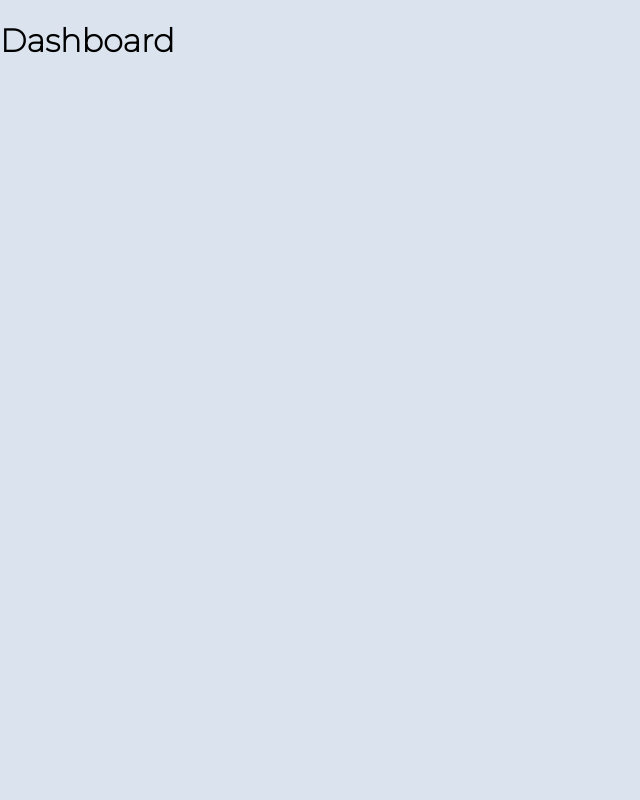
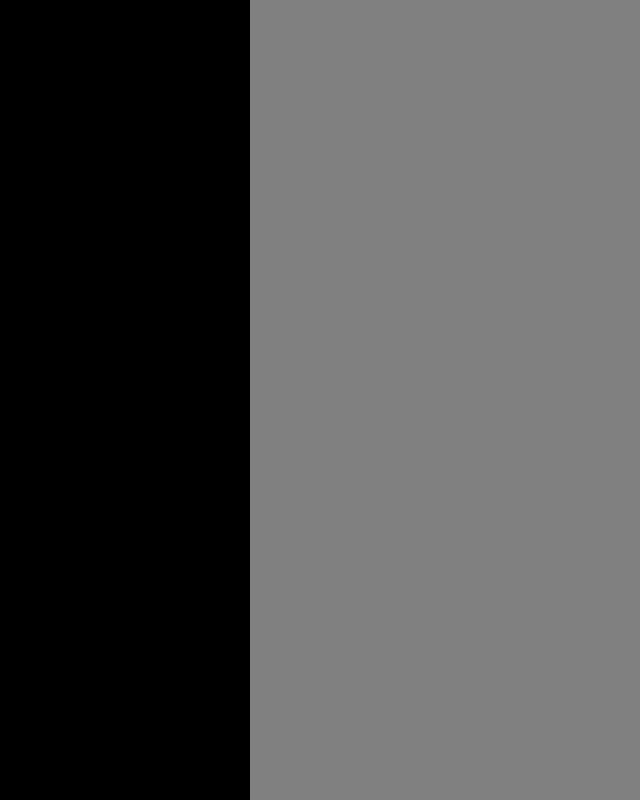
Before and after one commit to Khongchai/WordMem, a React (Create React App) app in the folder ui/: page /dashboard in a window 1280 px wide. Shown: the whole page, without its empty margins (0-640 px from the left). Built offline with nearby package versions, Linux system fonts and the light colour scheme; sample sign-in values are in the browser's storage.

Commit message:
added private and public route

```diff
--- a/ui/src/App.css
+++ b/ui/src/App.css
@@ -1,8 +1,11 @@
 @import url('https://fonts.googleapis.com/css2?family=Montserrat:wght@200&display=swap');
+:root{
+  --primary-color: #DBE4EE;
+}
 
 body
 {
-  background-color: #DBE4EE;
+  background-color: var(--primary-color);
   font-family: 'Montserrat', sans-serif;
 }
 #loginContainer
--- a/ui/src/App.js
+++ b/ui/src/App.js
@@ -4,7 +4,8 @@ import Register from './Authentication/register';
 import Login from './Authentication/login';
 import {BrowserRouter as Router, Route, Switch, Redirect} from "react-router-dom";
 import Dashboard from './dashboard/dashboard';
-import {authState} from './Authentication/AuthState';
+import PrivateRoute from './Authentication/PrivateRoute';
+import PublicRoute from './Authentication/PublicRoute';
 
 class App extends React.Component
 {
@@ -15,15 +16,9 @@ class App extends React.Component
     return (
       <Router>
         <Switch>
-          <Route exact path = "/">
-            {() => isUserAlreadyAuthenticated(<Register/>)}
-            </Route>
-          <Route exact path = "/login">
-            {() => isUserAlreadyAuthenticated(<Login/>)}
-          </Route>
-          <Route exact path = "/dashboard">
-            {authState.isAuthenticated? <Dashboard/>:<Register/>}
-          </Route>
+          <PublicRoute component={Register} restricted={true} exact path="/" />
+          <PublicRoute component={Login} restricted={true} exact path="/login" />
+          <PrivateRoute component={Dashboard} exact path="/dashboard" />
         </Switch>
       </Router>
 
@@ -31,10 +26,4 @@ class App extends React.Component
   }
 }
 
-function isUserAlreadyAuthenticated(Component)
-{
-  return authState.isAuthenticated? <Redirect to="/dashboard"/>:Component
-}
-
-
 export default App;
--- a/ui/src/Authentication/AuthState.js
+++ b/ui/src/Authentication/AuthState.js
@@ -1,8 +1,3 @@
-export var authState = {
-    "isAuthenticated": localStorage.getItem("isAuthenticated"),
-    "token": localStorage.getItem("token"),
-    "curUser": JSON.stringify(localStorage.getItem("curUser"))
-}
 
 export function setAuthState(dataOfUser, action)
 {
@@ -21,3 +16,16 @@ export function setAuthState(dataOfUser, action)
     }
 
 }
+
+export function getAuthState()
+{
+    return localStorage.getItem("isAuthenticated");
+}
+export function getToken()
+{
+    return localStorage.getItem("token");
+}
+export function getCurrentUser()
+{
+    return localStorage.getItem("curUser");
+}
--- /dev/null
+++ b/ui/src/Authentication/PrivateRoute.js
@@ -0,0 +1,16 @@
+import React from 'react';
+import { Route, Redirect } from 'react-router-dom';
+import { getAuthState } from './AuthState';
+
+const PrivateRoute = ({component: Component, ...rest}) =>
+{
+    console.log(getAuthState())
+    return(
+        <Route {...rest} render={props=>(
+            getAuthState()? <Component {...props} />: <Redirect to="/"/>
+        )}/>
+    )
+}
+
+
+export default PrivateRoute;
--- /dev/null
+++ b/ui/src/Authentication/PublicRoute.js
@@ -0,0 +1,18 @@
+import React, { Component } from 'react';
+import { Route, Redirect } from 'react-router-dom';
+import { getAuthState } from './AuthState';
+
+const PublicRoute = ({component: Component, restricted, ...rest}) =>
+{
+    //restricted means can no longer access after logged in
+    //!restricted means can always be accessed (such as homepage on some website)
+    return(
+        <Route {...rest}
+            render={props =>(
+                getAuthState() && restricted?
+                    <Redirect to="/dashboard" />: <Component {...props} />
+        )}/>
+    )
+}
+
+export default PublicRoute;
--- a/ui/src/Authentication/login.js
+++ b/ui/src/Authentication/login.js
@@ -1,4 +1,4 @@
-import {setAuthState} from "./AuthState";
+import {setAuthState, getAuthState} from "./AuthState";
 import GuyReadingBookSVG from '../svg/guyreadingbook';
 import {login} from "../fetch/fetch";
 import React, {useState} from 'react';
@@ -31,7 +31,7 @@ function LogInForm(props)
     }).then(ok => {
         if (ok)
         {
-           history.push("/dashboard");
+          history.push("/dashboard");
         }
         else
         {
--- /dev/null
+++ b/ui/src/dashboard/dashboard.css
@@ -0,0 +1,31 @@
+.dashboardLeftWindow
+{
+    order: 1;
+    height: 100%;
+    flex: 1;
+    min-width: 250px;
+    background-color: black;
+
+    display: flex;
+    /* watch fireship video
+    https://www.youtube.com/watch?v=biOMz4puGt8&t=573s
+    follow religiously
+    also, logout button at the end.
+    */
+
+}
+.dashboardRightWindow
+{
+    order: 2;
+    height: 100%;
+    flex: 4.5;
+    background-color: grey;
+}
+
+
+dashboard
+{
+    display: flex;
+    width: 100%;
+    height: 100vh;
+}
--- a/ui/src/dashboard/dashboard.js
+++ b/ui/src/dashboard/dashboard.js
@@ -1,11 +1,19 @@
 import React from 'react';
 import {} from '../fetch/fetch';
+import './dashboard.css';
 
 
 export default function Dashboard(props)
 {
     return (
-        <h1>Dashboard</h1>
+        <dashboard>
+            <div className="dashboardLeftWindow mainWindows">
+
+            </div>
+            <div className="dashboardRightWindow mainWindows">
+
+            </div>
+        </dashboard>
         //Log out button here
     )
 }
```
